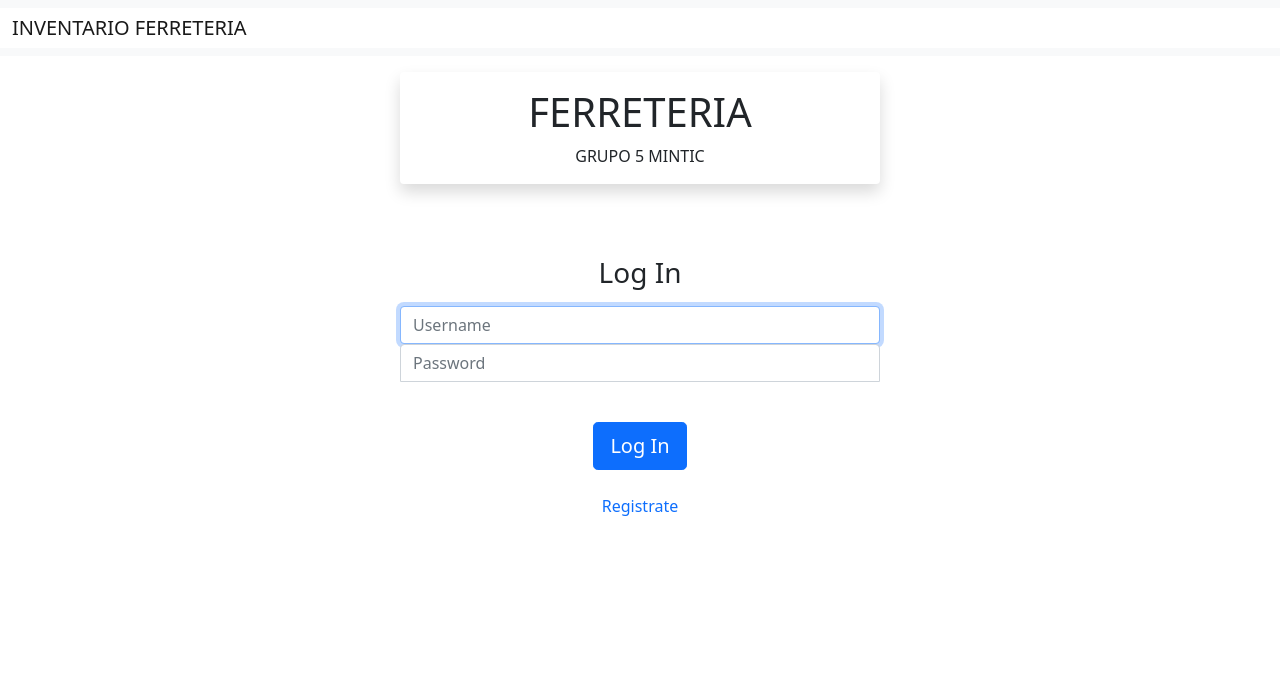
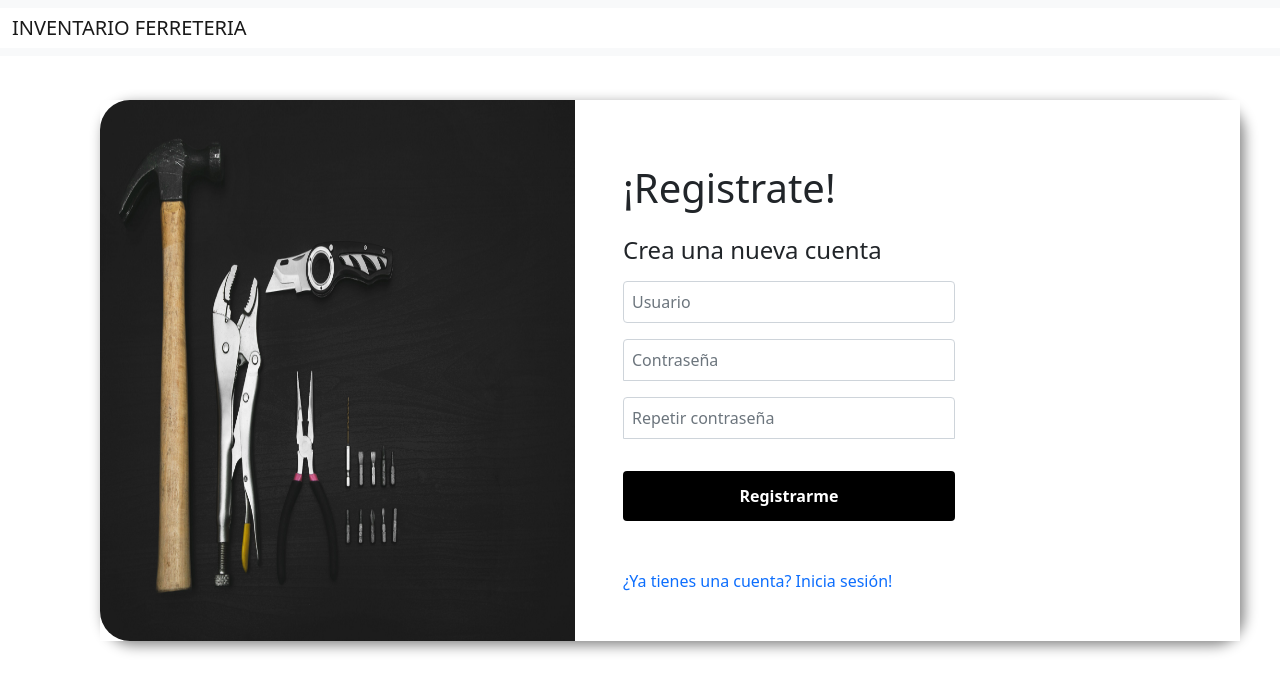
Before and after one commit to luch-o/inventory-web-app, a Vue app in the folder vue/: page /signin in a window 1280 px wide. Before the commit this address led to /login. Shown: the top 692 px of the page. Built offline with nearby package versions, Linux system fonts and the light colour scheme; what @vue/apollo-option would draw is missing.

Commit message:
Vue funcional

```diff
--- a/vue/src/App.vue
+++ b/vue/src/App.vue
@@ -21,6 +21,9 @@
           <li class="nav-item">
             <a class="nav-link" href="#">VENTAS</a>
           </li>
+          <li class="nav-item">
+            <a class="nav-link" href="#" v-on:click="logOut" data-bs-dismiss="offcanvas" >CERRAR SESION</a>
+          </li>
         </ul>
 
       </div>
@@ -30,8 +33,12 @@
 </nav>
 
   <div class="main-component">
+
       <router-view v-on:log-in="logIn"></router-view>
+
   </div>
+
+
 </template>
 
 <script>
@@ -49,11 +56,15 @@
     },
 
     created: function () {
-      this.updateAccessToken();
+
+      if(this.is_auth == true){
+        this.updateAccessToken();
+      }
+
     },
 
     methods:{
-
+      //Preguntar registro, porque no pinta el registro, error await en el apollo
       updateAccessToken: async function () {
         if (localStorage.getItem("refresh_token") == null) {
           this.$router.push({ name: "login" });
@@ -79,7 +90,7 @@
         })
         .catch((error) => {
           alert("Su sesión expiró, vuelva a iniciar sesión.");
-          this.$router.push({ name: "user_auth" });
+          this.$router.push({ name: "login" });
           this.is_auth = false;
           localStorage.clear();
         });
@@ -87,14 +98,34 @@
       },
 
       logIn: async function (data, username) {
+
         localStorage.setItem("access_token", data.access);
         localStorage.setItem("refresh_token", data.refresh);
         localStorage.setItem("user_id", data.user_id);
         localStorage.setItem("current_username", username);
 
         await this.updateAccessToken();
-        if (this.is_auth) this.init();
+        if (this.is_auth){
+          this.home();
+        }
       },
+
+      home: function () {
+        this.$router.push({
+          name: "home",
+          params: { username: localStorage.getItem("current_username") },
+        });
+      },
+      logOut: async function () {
+        localStorage.removeItem("access_token");
+        localStorage.removeItem("refresh_token");
+        localStorage.removeItem("user_id");
+        localStorage.removeItem("current_username");
+        alert("Se ha cerrado sesion exitosamente");
+        await this.updateAccessToken();
+      },
+
+
 
 
     },
@@ -105,6 +136,8 @@
   *{
     background: white;
   }
-
+  p{
+    margin: 100px;
+  }
 
 </style>
--- a/vue/src/components/Home.vue
+++ b/vue/src/components/Home.vue
@@ -1,13 +1,44 @@
 <template>
-
+    <div id="User">
+        <h2>Hola  <span> {{username}}, </span>  ¡Bienvenido!</h2>
+    </div>
 </template>
 
 <script>
-export default {
+    export default {
+        name: "Home",
 
-}
+            data:function(){
+                return {
+                    username: "none"
+                }
+            },
+
+            created: function(){
+                this.username = this.$route.params.username
+            }
+    }
 </script>
 
 <style>
+    #User{
 
+        margin: 100px;
+        width: 100%;
+        height: 100%;
+
+        display: flex;
+        justify-content: center;
+        align-items: center;
+    }
+
+    #User h2{
+        font-size: 50px;
+        color: #283747;
+    }
+
+    #User span{
+        color: crimson;
+        font-weight: bold;
+    }
 </style>
--- a/vue/src/components/Login.vue
+++ b/vue/src/components/Login.vue
@@ -16,7 +16,7 @@
             </div>
             <br>
             <div class="Registrar usuario">
-                <a class="link__registro" href="/registrousuario/">Registrate</a>
+                <a class="link__registro" href="/signin" >Registrate</a>
             </div>
         </form>
     </div>
@@ -43,6 +43,8 @@
         },
 
         methods: {
+
+
             processAuthUser: async function(){
                 await this.$apollo.mutate({
                     mutation: gql`
@@ -57,13 +59,16 @@
                     }
 
                 })  .then((result) => {
+                        console.log(result)
+                        let data = result.data.authRequest
 
-                        let data = result.data.authenticate
                         data.user_id = jwt_decode(data.access).user_id.toString().padStart(3, "0")
 
                         this.$emit('log-in', data, this.user_in.username)
 
                     }).catch((error) => {
+
+                        console.log(error)
                         alert("El usuario y/o contraseña son incorrectos")
                     });
 
--- a/vue/src/components/SignIn.vue
+++ b/vue/src/components/SignIn.vue
@@ -1,9 +1,8 @@
 <template>
-    <section class="Form my-1">
-        <div class="container">
+<div class="container">
             <div class="row no-gutters">
                 <div class="col-lg-5 p-0 imagen">
-                    <img src="/logo.jpg" class="img-fluid" alt="Responsive image">
+                    <img src="@/assets/logo.jpg" class="img-fluid" alt="Responsive image">
                 </div>
                 <div class="col-lg-7 px-5 pt-5 pb-5">
                     <h1 class="font-weight-bold py-3">¡Registrate!</h1>
@@ -11,37 +10,80 @@
                     <form>
                         <div class="form-row">
                             <div class="col-lg-7">
-                                <input type="text" placeholder="Usuario" class="form-control my-3 p-2">
+                                <input type="text" placeholder="Usuario"  v-model="user.username" class="form-control my-3 p-2">
                             </div>
                         </div>
                         <div class="form-row">
                             <div class="col-lg-7">
-                                <input type="password" placeholder="Contraseña" class="form-control my-3 p-2">
+                                <input type="password" placeholder="Contraseña" v-model="user.password" class="form-control my-3 p-2">
                             </div>
                         </div>
                         <div class="form-row">
                             <div class="col-lg-7">
-                                <input type="password" placeholder="Repetir contraseña" class="form-control my-3 p-2">
+                                <input type="password" v-model="password2" placeholder="Repetir contraseña" class="form-control my-3 p-2">
                             </div>
                         </div>
                         <div class="form-row">
                             <div class="col-lg-7">
-                                <button type="button" class="btn1 mt-3 mb-5">Registrarme</button>
+                                <button type="button" class="btn1 mt-3 mb-5" v-on:click="registrarse">Registrarme</button>
                             </div>
                         </div>
-                        <a href="#">¿Ya tienes una cuenta? Inicia sesión!</a>
+                        <a href="/login">¿Ya tienes una cuenta? Inicia sesión!</a>
                     </form>
                 </div>
             </div>
-        </div>
-    </section>
+</div>
+
 </template>
 
 
 <script>
-export default {
+    import gql from "graphql-tag"
+    import "bootstrap/dist/css/bootstrap.min.css"
+    import "bootstrap/dist/js/bootstrap"
+    export default {
+        name: "SignIn",
 
-}
+        data:function(){
+            return {
+                user:{
+                    username: "",
+                    password: ""
+
+                },
+
+                password2: ""
+
+            }
+        },
+        methods: {
+
+            registrarse: async function(){
+                if(this.user.password !== this.password2){
+                    alert("Las contraseñas son diferentes!!")
+                }
+                else{
+                    await this.$apollo.mutate({
+                    mutation: gql`
+                        mutation Mutation($registerUserUser: sign_in) {
+                            registerUser(user: $registerUserUser) {
+                                username
+                            }
+                        }`,
+                        variables: {
+                            registerUserUser: this.user
+                        }
+                    })
+
+                    alert("El usuario ha sido creado existosamente")
+                }
+
+
+            },
+
+        }
+
+    }
 </script>
 
 
@@ -50,6 +92,9 @@ export default {
     padding: 0;
     margin: 0;
     box-sizing: border-box;
+}
+.container{
+    margin: 100px;
 }
 body{
     background-color: rgb(195, 216, 216);
--- /dev/null
+++ b/vue/src/components/Welcome.vue
@@ -0,0 +1,38 @@
+<template>
+<div class="px-4 py-5 my-5 text-center">
+    <h1 class="display-5 fw-bold">Bienvenido</h1>
+    <div class="col-lg-6 mx-auto">
+
+      <div class="d-grid gap-2 d-sm-flex justify-content-sm-center">
+        <button type="button" class="btn btn-primary btn-lg px-4 gap-3" v-on:click="gosignin" >Registrarse</button>
+        <button type="button" class="btn btn-outline-secondary btn-lg px-4" v-on:click="gologin">Iniciar sesion</button>
+      </div>
+
+    </div>
+
+  </div>
+
+
+
+</template>
+
+<script>
+    import "bootstrap/dist/css/bootstrap.min.css"
+    import "bootstrap/dist/js/bootstrap"
+    export default{
+        name: 'Welcome',
+
+        methods:{
+            gosignin: function(){
+                this.$router.push({name: "signin"});
+            },
+            gologin: function(){
+                this.$router.push({name: "login"});
+            }
+        }
+    }
+</script>
+
+<style>
+
+</style>
```
Also changed, not shown: vue/src/router.js (+6 -4 lines).
